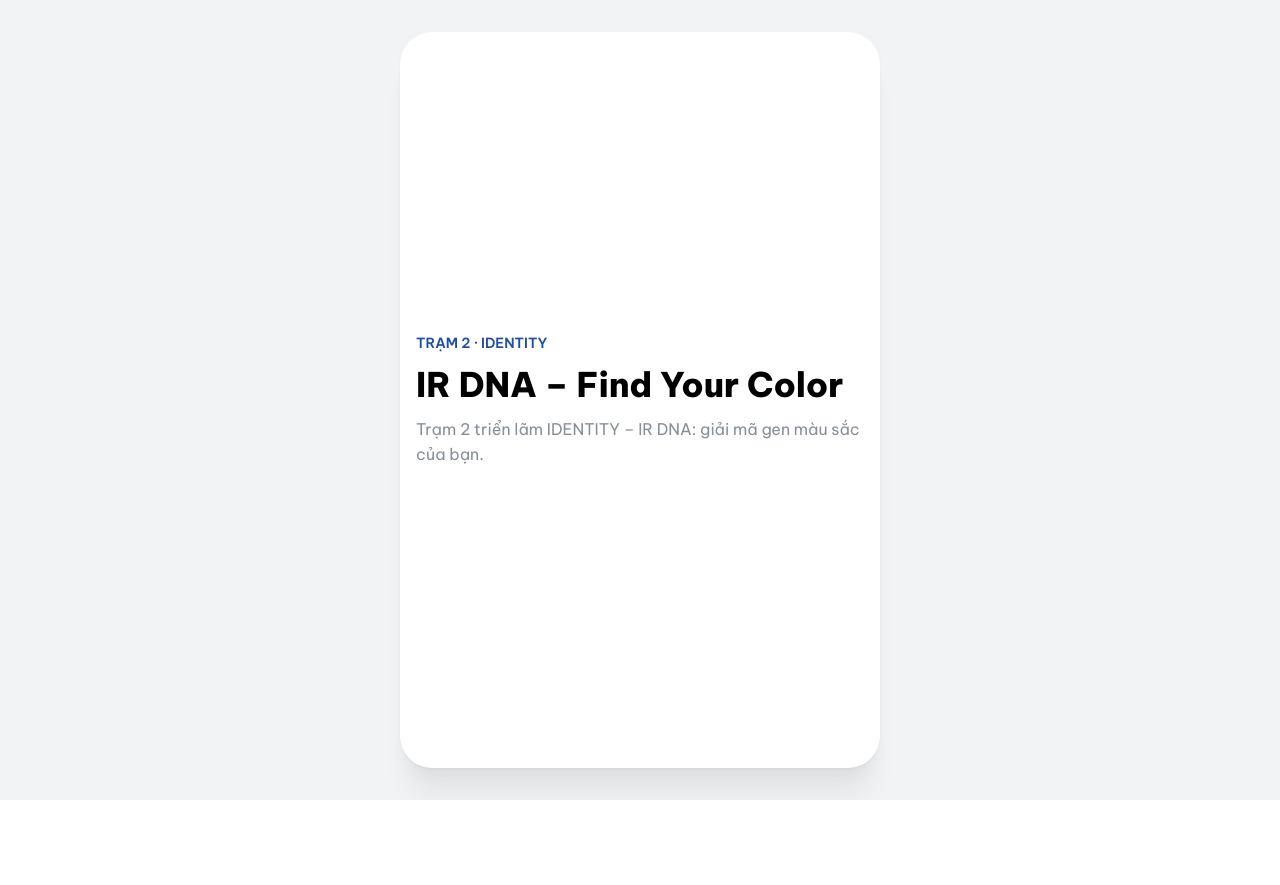
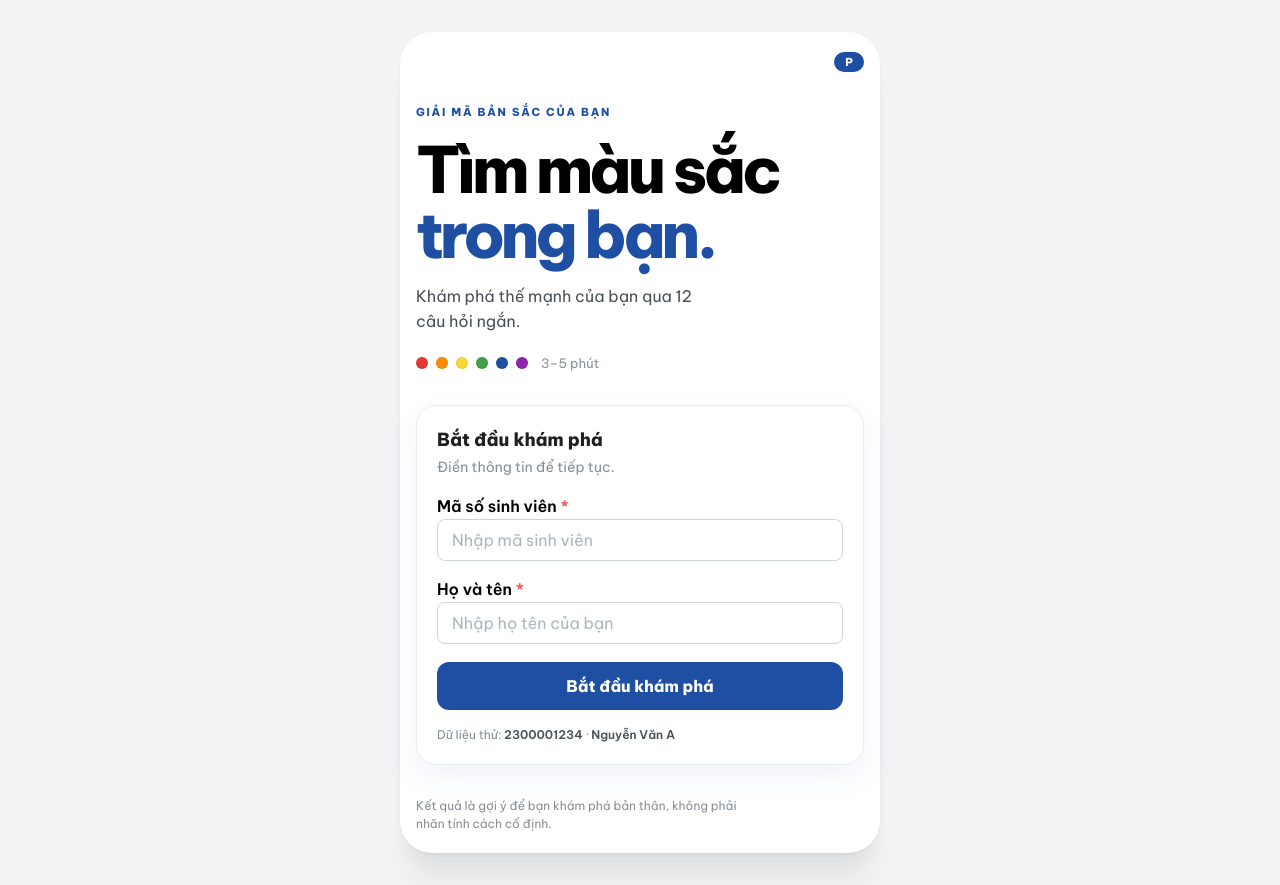
Before and after one commit to huuluan186/ir-dna-find-your-color, a Next.js app: page / in a window 1280 px wide. Before the commit the page ends 800 px from the top, so only its background shows below. Built offline with nearby package versions, Linux system fonts and the light colour scheme.

Commit message:
add(student): thêm màn chào và form sinh viên

```diff
--- /dev/null
+++ b/src/app/page.module.css
@@ -0,0 +1,85 @@
+.screen {
+	flex: 1;
+	display: flex;
+	flex-direction: column;
+	gap: var(--mantine-spacing-xl);
+}
+
+.brand {
+	color: var(--mantine-color-dna-6);
+	font-size: 1.125rem;
+	font-weight: 800;
+	letter-spacing: -0.04em;
+}
+
+.station {
+	margin-top: 2px;
+	color: var(--mantine-color-gray-6);
+	font-size: 0.625rem;
+	font-weight: 700;
+	letter-spacing: 0.13em;
+}
+
+.hero {
+	margin-top: auto;
+}
+
+.eyebrow {
+	color: var(--mantine-color-dna-6);
+	font-size: 0.6875rem;
+	font-weight: 700;
+	letter-spacing: 0.16em;
+}
+
+.title {
+	font-size: clamp(2.75rem, 12vw, 4rem);
+	line-height: 1.02;
+	letter-spacing: -0.065em;
+}
+
+.title span {
+	color: var(--mantine-color-dna-6);
+}
+
+.description {
+	max-width: 28ch;
+	color: var(--mantine-color-gray-7);
+	font-size: 1rem;
+	line-height: 1.6;
+}
+
+.genes {
+	margin-top: 2px;
+}
+
+.geneDot {
+	width: 12px;
+	height: 12px;
+	display: inline-block;
+	border: 1px solid rgb(0 0 0 / 8%);
+	border-radius: 50%;
+}
+
+.duration {
+	margin-left: 5px;
+	color: var(--mantine-color-gray-6);
+	font-size: 0.8125rem;
+}
+
+.footer {
+	max-width: 42ch;
+	margin-top: auto;
+	color: var(--mantine-color-gray-6);
+	font-size: 0.75rem;
+	line-height: 1.5;
+}
+
+@media (max-width: 360px) {
+	.screen {
+		gap: var(--mantine-spacing-lg);
+	}
+
+	.title {
+		font-size: 2.625rem;
+	}
+}
--- a/src/app/page.tsx
+++ b/src/app/page.tsx
@@ -1,18 +1,48 @@
-import { Stack, Text, Title } from "@mantine/core";
+import { Badge, Group, Stack, Text, Title } from "@mantine/core";
+import { WelcomeForm } from "@/components/student/WelcomeForm";
 import { StudentFrame } from "@/components/shared/StudentFrame";
-import { APP } from "@/constants/app";
+import { MOCK_MAU_GEN } from "@/mock-data/quiz";
+import classes from "./page.module.css";
 
-// Màn chào tạm thời. Bước sau thay bằng form nhập mã SV.
 export default function HomePage() {
 	return (
 		<StudentFrame>
-			<Stack gap="xs" my="auto">
-				<Text c="dna" fw={600} size="sm" tt="uppercase">
-					Trạm 2 · IDENTITY
+			<div className={classes.screen}>
+				<Group justify="right" align="center">
+					<Badge className={classes.prototypeBadge} title="Bản mẫu">
+						P
+					</Badge>
+				</Group>
+
+				<Stack className={classes.hero} gap="md">
+					<Text className={classes.eyebrow}>GIẢI MÃ BẢN SẮC CỦA BẠN</Text>
+					<Title order={1} className={classes.title}>
+						Tìm màu sắc
+						<br />
+						<span>trong bạn.</span>
+					</Title>
+					<Text className={classes.description}>
+						Khám phá thế mạnh của bạn qua 12 câu hỏi ngắn.
+					</Text>
+					<Group className={classes.genes} gap={8} aria-label="Sáu mã gen màu sắc">
+						{MOCK_MAU_GEN.map((gene) => (
+							<span
+								key={gene.id_mau_gen}
+								className={classes.geneDot}
+								style={{ backgroundColor: gene.ma_hex }}
+								title={`${gene.ten_mau} · ${gene.ten_ma_gen}`}
+							/>
+						))}
+						<Text className={classes.duration}>3–5 phút</Text>
+					</Group>
+				</Stack>
+
+				<WelcomeForm />
+
+				<Text className={classes.footer}>
+					Kết quả là gợi ý để bạn khám phá bản thân, không phải nhãn tính cách cố định.
 				</Text>
-				<Title order={1}>{APP.NAME}</Title>
-				<Text c="dimmed">{APP.DESCRIPTION}</Text>
-			</Stack>
+			</div>
 		</StudentFrame>
 	);
 }
--- /dev/null
+++ b/src/components/student/WelcomeForm.module.css
@@ -0,0 +1,46 @@
+.form {
+	padding: var(--mantine-spacing-lg);
+	border: 1px solid var(--mantine-color-gray-2);
+	border-radius: 20px;
+	background: var(--mantine-color-white);
+	box-shadow: 0 12px 32px rgb(30 79 163 / 7%);
+}
+
+.formHeading {
+	color: var(--mantine-color-dark-8);
+	font-size: 1.125rem;
+	font-weight: 700;
+}
+
+.formHint {
+	margin-top: 3px;
+	color: var(--mantine-color-gray-6);
+	font-size: 0.875rem;
+}
+
+.submitButton {
+	min-height: 48px;
+	margin-top: 2px;
+	border-radius: 12px;
+	font-weight: 700;
+}
+
+.sampleHint {
+	color: var(--mantine-color-gray-6);
+	font-size: 0.75rem;
+	line-height: 1.5;
+}
+
+.sampleHint strong {
+	color: var(--mantine-color-gray-7);
+	font-weight: 600;
+}
+
+.status {
+	padding: 10px 12px;
+	border-radius: 10px;
+	background: var(--mantine-color-dna-0);
+	color: var(--mantine-color-dna-8);
+	font-size: 0.8125rem;
+	line-height: 1.5;
+}
--- /dev/null
+++ b/src/components/student/WelcomeForm.tsx
@@ -0,0 +1,89 @@
+"use client";
+
+import { useState, type FormEvent } from "react";
+import { Button, Stack, Text, TextInput } from "@mantine/core";
+import { MOCK_SINH_VIEN } from "@/mock-data/student";
+import classes from "./WelcomeForm.module.css";
+
+export function WelcomeForm() {
+	const [mssv, setMssv] = useState("");
+	const [hoTen, setHoTen] = useState("");
+	const [errors, setErrors] = useState<{ mssv?: string; hoTen?: string }>({});
+	const [message, setMessage] = useState("");
+
+	function handleSubmit(event: FormEvent<HTMLFormElement>) {
+		event.preventDefault();
+		const normalizedMssv = mssv.trim();
+		const normalizedHoTen = hoTen.trim();
+		const nextErrors: typeof errors = {};
+
+		if (!/^\d{6,15}$/.test(normalizedMssv)) {
+			nextErrors.mssv = "Mã sinh viên gồm 6–15 chữ số.";
+		}
+		if (!normalizedHoTen) {
+			nextErrors.hoTen = "Vui lòng nhập họ và tên.";
+		}
+
+		setErrors(nextErrors);
+		setMessage("");
+		if (Object.keys(nextErrors).length > 0) return;
+
+		const sampleStudent = MOCK_SINH_VIEN.find((student) => student.mssv === normalizedMssv);
+		const displayName = sampleStudent?.ho_ten ?? normalizedHoTen;
+		setMessage(`Chào ${displayName}! Đây là bản thử nghiệm, thông tin chưa được lưu.`);
+	}
+
+	return (
+		<form className={classes.form} noValidate onSubmit={handleSubmit}>
+			<Stack gap="md">
+				<div>
+					<Text className={classes.formHeading}>Bắt đầu khám phá</Text>
+					<Text className={classes.formHint}>Điền thông tin để tiếp tục.</Text>
+				</div>
+
+				<TextInput
+					label="Mã số sinh viên"
+					placeholder="Nhập mã sinh viên"
+					inputMode="numeric"
+					autoComplete="off"
+					maxLength={15}
+					required
+					value={mssv}
+					error={errors.mssv}
+					onChange={(event) => {
+						setMssv(event.currentTarget.value.replace(/\D/g, ""));
+						setMessage("");
+					}}
+				/>
+
+				<TextInput
+					label="Họ và tên"
+					placeholder="Nhập họ tên của bạn"
+					autoComplete="name"
+					maxLength={100}
+					required
+					value={hoTen}
+					error={errors.hoTen}
+					onChange={(event) => {
+						setHoTen(event.currentTarget.value);
+						setMessage("");
+					}}
+				/>
+
+				<Button type="submit" fullWidth className={classes.submitButton}>
+					Bắt đầu khám phá
+				</Button>
+
+				<Text className={classes.sampleHint}>
+					Dữ liệu thử: <strong>2300001234</strong> · <strong>Nguyễn Văn A</strong>
+				</Text>
+
+				{message && (
+					<Text className={classes.status} role="status">
+						{message}
+					</Text>
+				)}
+			</Stack>
+		</form>
+	);
+}
--- /dev/null
+++ b/src/mock-data/student.ts
@@ -0,0 +1,7 @@
+// Sinh viên minh hoạ cho màn chào prototype. Không phải dữ liệu sinh viên thật.
+export type MockSinhVien = {
+	mssv: string;
+	ho_ten: string;
+};
+
+export const MOCK_SINH_VIEN: MockSinhVien[] = [{ mssv: "2300001234", ho_ten: "Nguyễn Văn A" }];
```
Also changed, not shown: src/components/shared/PrototypeBadge.module.css (added, +8 -0 lines), src/components/shared/PrototypeBadge.tsx (added, +10 -0 lines), .ai/tien_do.md, 1 other file (tests, documents, lock files or other folders).
